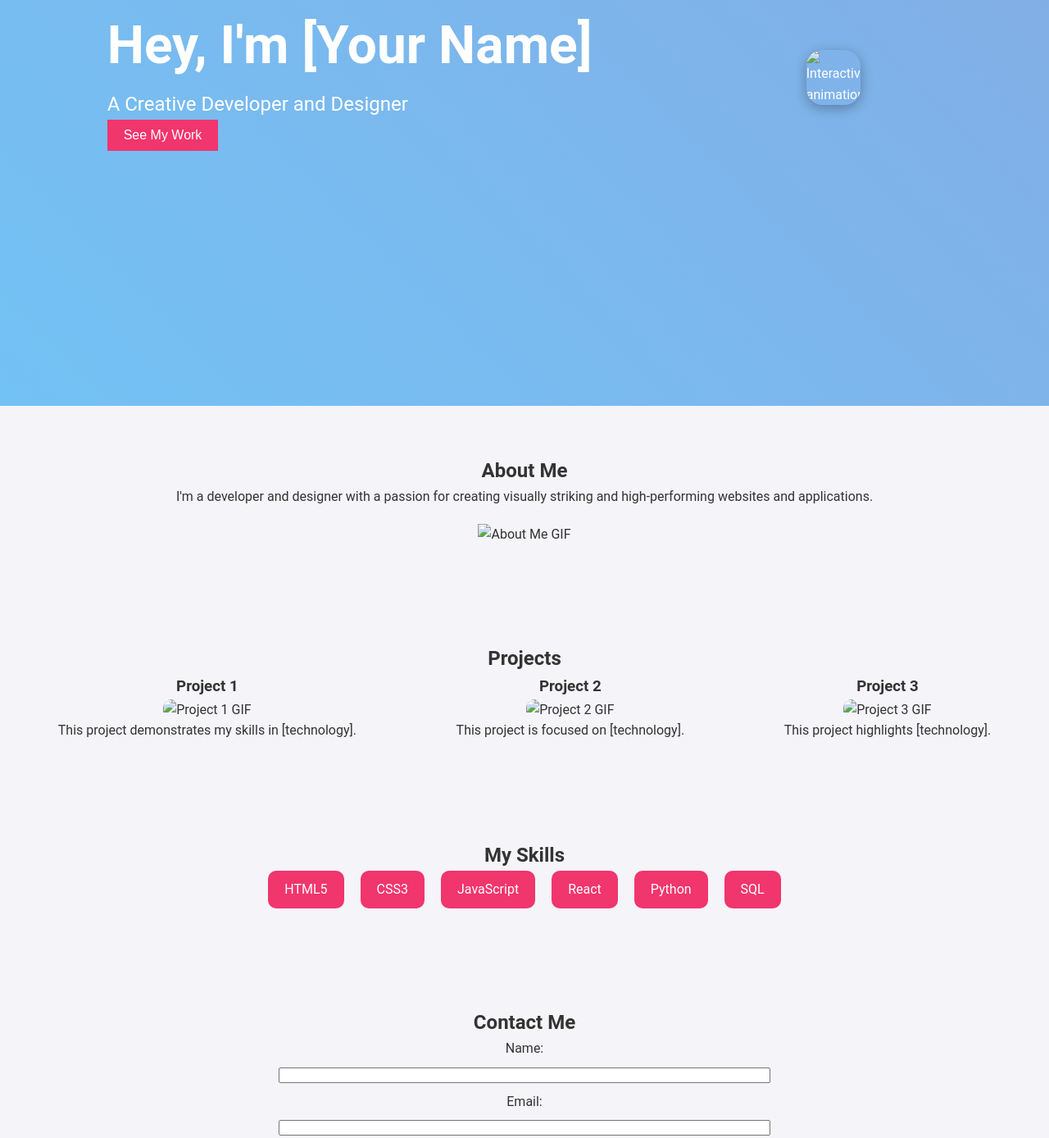
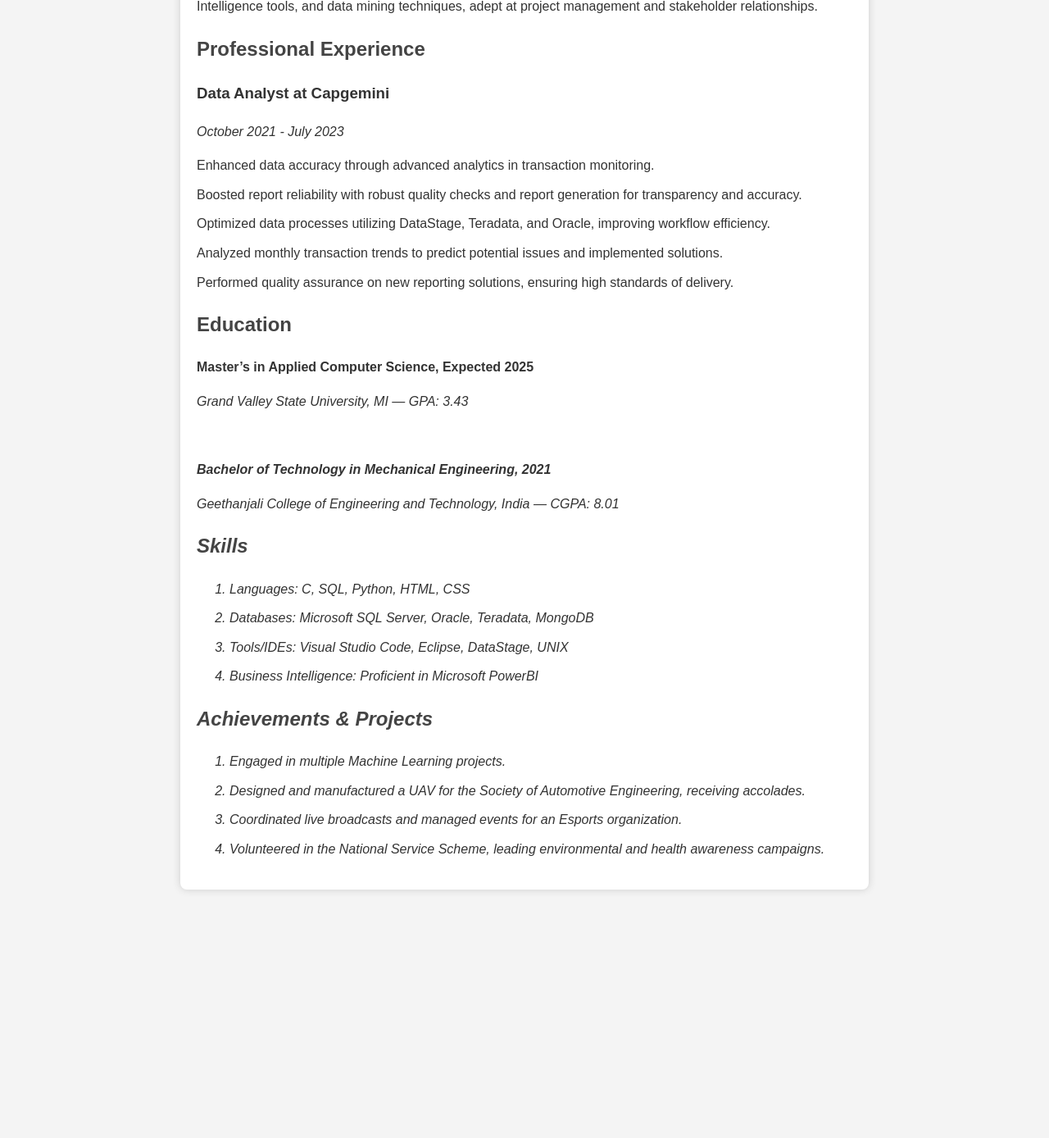
Before and after one commit to Sai-2019/CIS641-HW2-GUNDEBOINA, a plain HTML site: page index.html in a window 1280 px wide. Shown: the part 361-1749 px from the top of the page at 82% size. After the commit the page ends 1466 px from the top, so only its background shows below. Drawn offline with Linux system fonts and the light colour scheme.

Commit message:
Add files via upload

```diff
--- a/index.html
+++ b/index.html
@@ -1,89 +1,92 @@
 <!DOCTYPE html>
 <html lang="en">
 <head>
-  <meta charset="UTF-8">
-  <meta name="viewport" content="width=device-width, initial-scale=1.0">
-  <title>Your Interactive Portfolio</title>
-  <link rel="stylesheet" href="style.css">
-  <script defer src="script.js"></script>
+    <meta charset="UTF-8">
+    <meta name="viewport" content="width=device-width, initial-scale=1.0">
+    <title>Sai Bharadwaj Gundeboina</title>
+    <style>
+        body {
+            font-family: Arial, sans-serif;
+            line-height: 1.6;
+            margin: 20px;
+            background-color: #f4f4f4;
+            color: #333;
+        }
+        .container {
+            max-width: 800px;
+            margin: auto;
+            background: #fff;
+            padding: 20px;
+            border-radius: 8px;
+            box-shadow: 0 0 10px #ccc;
+        }
+        h1, h2 {
+            color: #444;
+        }
+        ul {
+            list-style: none;
+            padding: 0;
+        }
+        li {
+            margin-bottom: 10px;
+        }
+        .name {
+            text-align: center;
+        }
+        p {
+        	justify-content: "space-evenly"
+        }
+    </style>
 </head>
 <body>
-  <header>
-    <nav>
-      <ul>
-        <li><a href="#about">About</a></li>
-        <li><a href="#projects">Projects</a></li>
-        <li><a href="#skills">Skills</a></li>
-        <li><a href="#contact">Contact</a></li>
-      </ul>
-    </nav>
-  </header>
-
-  <section id="hero">
-    <div class="hero-content">
-      <h1>Hey, I'm [Your Name]</h1>
-      <p>A Creative Developer and Designer</p>
-      <button id="viewProjectsBtn">See My Work</button>
+    <div class="container">
+        <header>
+            <h1 class="name">Sai Bharadwaj</h1>
+            <p class="name"><strong>Email:</strong> Saibharat20@gmail.com | <strong>Phone:</strong> (616)329-5146</p>
+            <p class="name">Walker, MI 49534</p>
+        </header>
+        <section>
+            <h2>Professional Summary</h2>
+            <p>Highly analytical and detail-oriented Data Analyst with a strong background in data analysis, reporting, and visualization. Skilled in leveraging data to identify trends and provide actionable insights, enhancing operational and business practices within organizations and higher education sectors. Proficient in SQL, Business Intelligence tools, and data mining techniques, adept at project management and stakeholder relationships.</p>
+        </section>
+        <section>
+            <h2>Professional Experience</h2>
+            <h3>Data Analyst at Capgemini</h3>
+            <p><i>October 2021 - July 2023</i></p>
+            <ul>
+                <li>Enhanced data accuracy through advanced analytics in transaction monitoring.</li>
+                <li>Boosted report reliability with robust quality checks and report generation for transparency and accuracy.</li>
+                <li>Optimized data processes utilizing DataStage, Teradata, and Oracle, improving workflow efficiency.</li>
+                <li>Analyzed monthly transaction trends to predict potential issues and implemented solutions.</li>
+                <li>Performed quality assurance on new reporting solutions, ensuring high standards of delivery.</li>
+            </ul>
+        </section>
+        <section>
+            <h2>Education</h2>
+            <p><Strong>Master’s in Applied Computer Science, Expected 2025</Strong></p>
+            <p><i>Grand Valley State University, MI — GPA: 3.43<i></p>
+            <br>
+            <p><Strong>Bachelor of Technology in Mechanical Engineering, 2021</Strong></p>
+            <p>Geethanjali College of Engineering and Technology, India — CGPA: 8.01</p>
+        </section>
+        <section>
+            <h2>Skills</h2>
+            <ol>
+                <li>Languages: C, SQL, Python, HTML, CSS</li>
+                <li>Databases: Microsoft SQL Server, Oracle, Teradata, MongoDB</li>
+                <li>Tools/IDEs: Visual Studio Code, Eclipse, DataStage, UNIX</li>
+                <li>Business Intelligence: Proficient in Microsoft PowerBI</li>
+            </ol>
+        </section>
+        <section>
+            <h2>Achievements & Projects</h2>
+            <ol>
+                <li>Engaged in multiple Machine Learning projects.</li>
+                <li>Designed and manufactured a UAV for the Society of Automotive Engineering, receiving accolades.</li>
+                <li>Coordinated live broadcasts and managed events for an Esports organization.</li>
+                <li>Volunteered in the National Service Scheme, leading environmental and health awareness campaigns.</li>
+            </ol>
+        </section>
     </div>
-    <div class="hero-gif">
-      <img src="hero-animation.gif" alt="Interactive animation" />
-    </div>
-  </section>
-
-  <section id="about">
-    <h2>About Me</h2>
-    <p>I'm a developer and designer with a passion for creating visually striking and high-performing websites and applications.</p>
-    <img src="about-me.gif" alt="About Me GIF" class="about-gif">
-  </section>
-
-  <section id="projects">
-    <h2>Projects</h2>
-    <div class="project-grid">
-      <div class="project">
-        <h3>Project 1</h3>
-        <img src="project1.gif" alt="Project 1 GIF" class="project-gif">
-        <p>This project demonstrates my skills in [technology].</p>
-      </div>
-      <div class="project">
-        <h3>Project 2</h3>
-        <img src="project2.gif" alt="Project 2 GIF" class="project-gif">
-        <p>This project is focused on [technology].</p>
-      </div>
-      <div class="project">
-        <h3>Project 3</h3>
-        <img src="project3.gif" alt="Project 3 GIF" class="project-gif">
-        <p>This project highlights [technology].</p>
-      </div>
-    </div>
-  </section>
-
-  <section id="skills">
-    <h2>My Skills</h2>
-    <div class="skills-container">
-      <div class="skill">HTML5</div>
-      <div class="skill">CSS3</div>
-      <div class="skill">JavaScript</div>
-      <div class="skill">React</div>
-      <div class="skill">Python</div>
-      <div class="skill">SQL</div>
-    </div>
-  </section>
-
-  <section id="contact">
-    <h2>Contact Me</h2>
-    <form id="contactForm">
-      <label for="name">Name:</label>
-      <input type="text" id="name" name="name" required>
-      <label for="email">Email:</label>
-      <input type="email" id="email" name="email" required>
-      <label for="message">Message:</label>
-      <textarea id="message" name="message" required></textarea>
-      <button type="submit">Send Message</button>
-    </form>
-  </section>
-
-  <footer>
-    <p>&copy; 2024 [Your Name]. All rights reserved.</p>
-  </footer>
 </body>
 </html>
```
